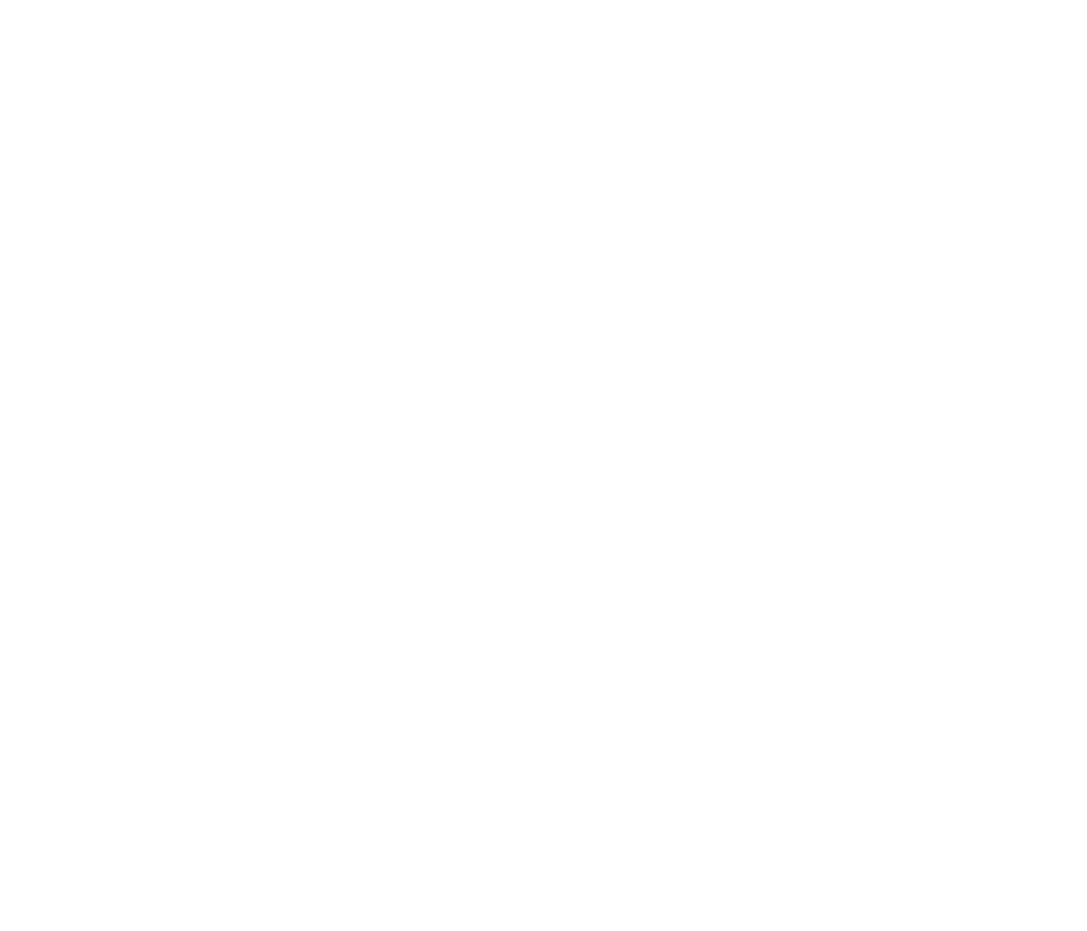
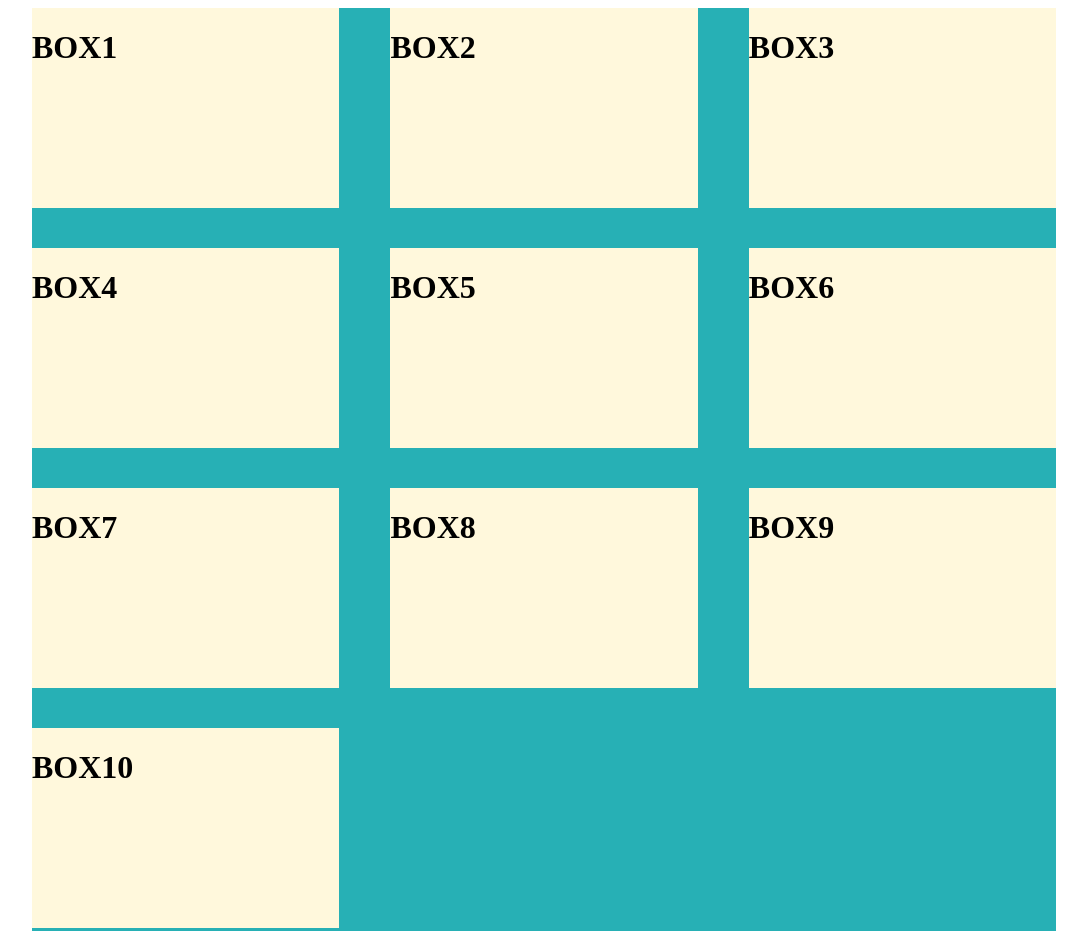
Before and after one commit to constancehowes/responsive-web-project-3, a plain HTML site: page index.html in a window 1280 px wide. Shown: the top 931 px of the page, without its empty margins (96-1183 px from the left). Before the commit the page ends 800 px from the top, so only its background shows below. Drawn offline with Linux system fonts and the light colour scheme.

Commit message:
boxes created for tablet and mobile view

```diff
--- a/index.html
+++ b/index.html
@@ -1,5 +1,6 @@
 <!DOCTYPE html>
 <html lang="en">
+
 <head>
     <meta charset="UTF-8">
     <meta http-equiv="X-UA-Compatible" content="IE=edge">
@@ -7,7 +8,51 @@
     <title>Portfolio</title>
     <link rel="stylesheet" href="style.css">
 </head>
+
 <body>
+    <div class="container">
 
+        <div class="col">
+            <h1>BOX1</h1>
+        </div>
+
+        <div class="col">
+            <h1>BOX2</h1>
+        </div>
+
+        <div class="col">
+            <h1>BOX3</h1>
+        </div>
+
+        <div class="col">
+            <h1>BOX4</h1>
+        </div>
+
+        <div class="col">
+            <h1>BOX5</h1>
+        </div>
+
+        <div class="col">
+            <h1>BOX6</h1>
+        </div>
+
+        <div class="col">
+            <h1>BOX7</h1>
+        </div>
+
+        <div class="col">
+            <h1>BOX8</h1>
+        </div>
+
+        <div class="col">
+            <h1>BOX9</h1>
+        </div>
+
+        <div class="col">
+            <h1>BOX10</h1>
+        </div>
+
+    </div>
 </body>
+
 </html>
--- a/style.css
+++ b/style.css
@@ -1,13 +1,37 @@
 /* Global (Desktop) View */
+
+.container {
+    background-color:rgb(39, 176, 181);
+    min-height: 500px;
+    max-width: 1024px;
+    margin: 0 auto;
+    display:flex;
+    flex-wrap: wrap;
+    justify-content: space-between;
+}
+
+.col {
+    background-color:cornsilk;
+    min-height: 200px;
+    width: 30%;
+    margin-bottom: 40px
+}
 
 
 /* Tablet View */
 @media (max-width: 768px){
+.col{
+    width: 45%;
+}
+}
 
-}
+
+
 
 /* Mobile View */
 @media (max-width: 500px){
-
+.col {
+    width: 100%;
+}
 
 }
```
